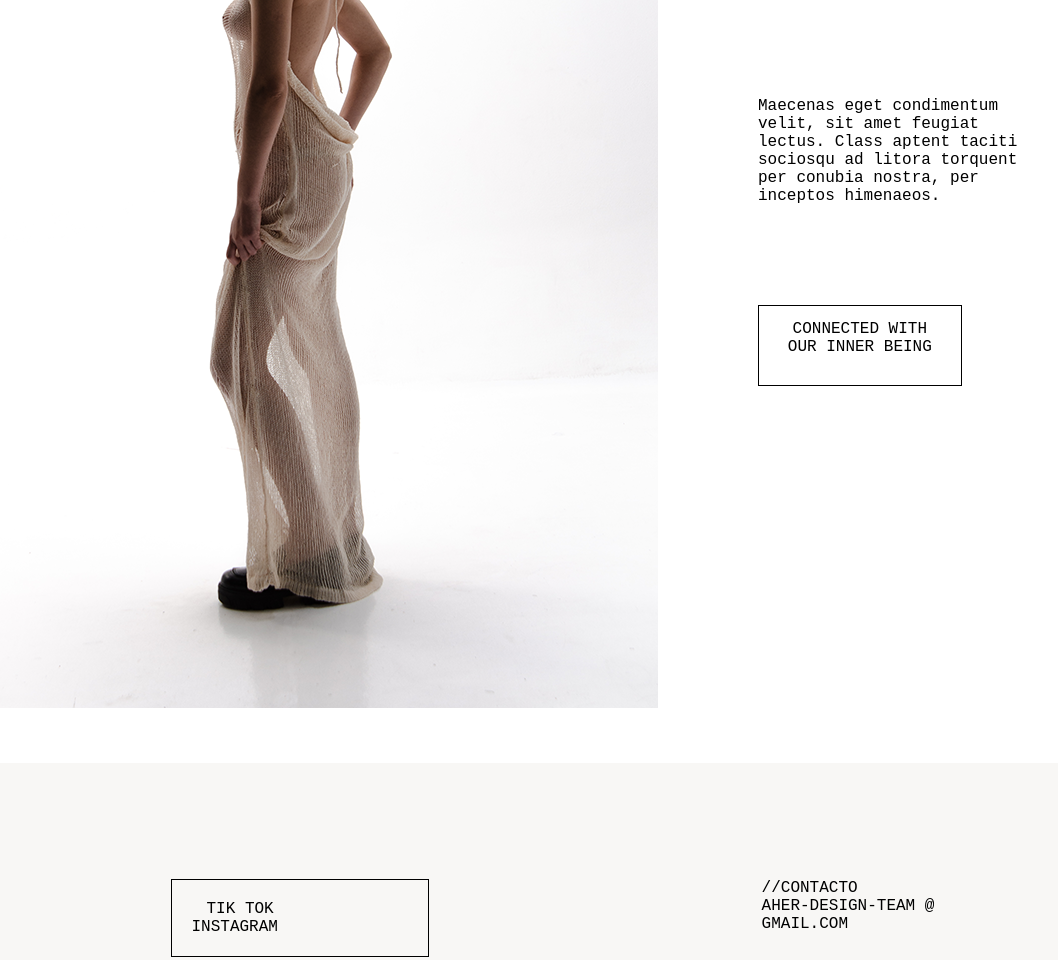
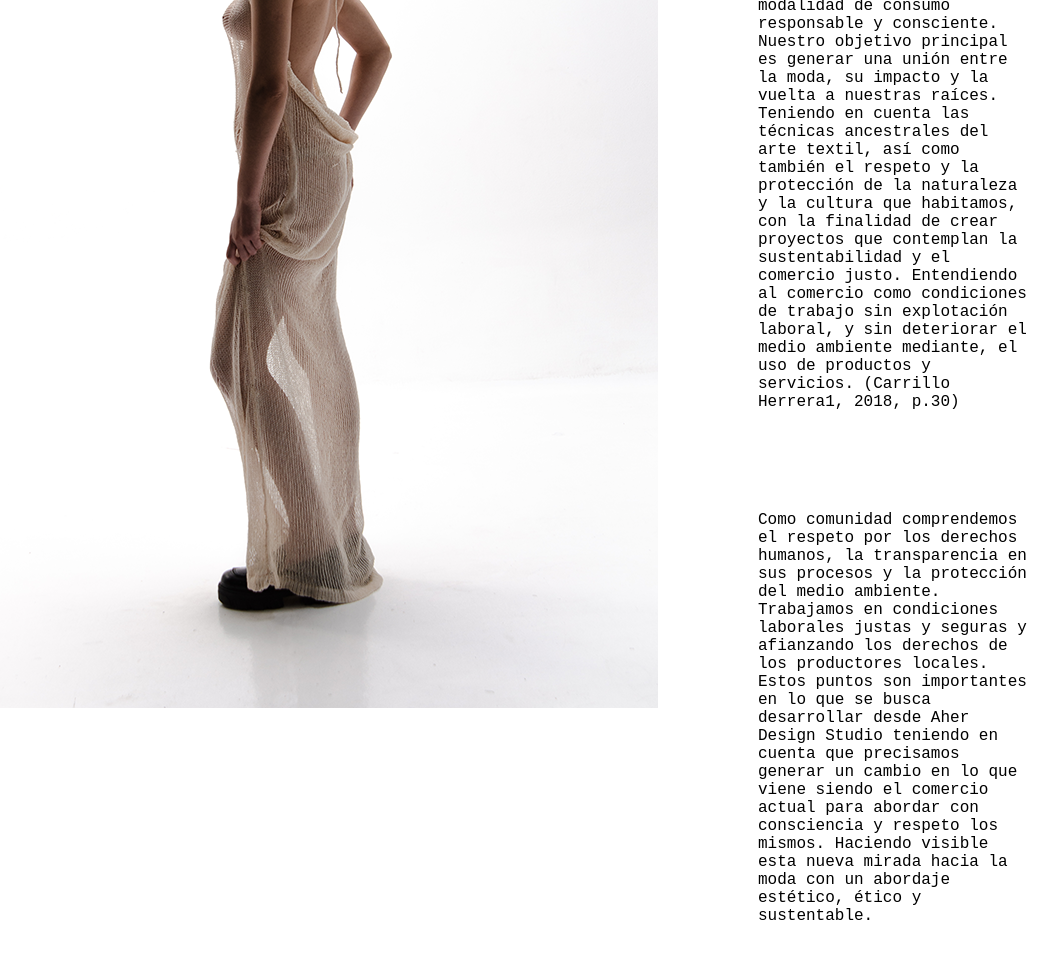
Before and after one commit to Andrey-Molina/Andrey-Molina.github.io, a plain HTML site: page pages/origen.html in a window 1280 px wide. Shown: the part 705-1665 px from the top of the page, without its empty margins (150-1208 px from the left). Drawn offline with Linux system fonts and the light colour scheme.

Commit message:
UPDATED whole project

```diff
--- a/pages/origen.html
+++ b/pages/origen.html
@@ -63,12 +63,28 @@
         </span>
 
             <span class="span-p-origen">
-            <p class="primer-p-origen">Lorem ipsum dolor sit amet, consectetur adipiscing elit.
-                Etiam eu
-                turpis
-                molestie, dictum est a, mattis tellus. Sed dignissim, metus nec fringilla accumsan, risus sem sollicitudin lacus, ut interdum tellus elit sed risus. Maecenas eget condimentum velit, sit amet feugiat lectus. Class aptent taciti sociosqu ad litora torquent per conubia nostra, per inceptos himenaeos.</p>
-            <p class="segundo-p-origen">Maecenas eget condimentum velit, sit amet feugiat lectus.
-                Class aptent taciti sociosqu ad litora torquent per conubia nostra, per inceptos himenaeos.</p>
+            <p class="primer-p-origen">Aher Design Studio es un proyecto que nació en 2021 y fue tomando forma al pasar de
+                                los años.
+                                Creamos una comunidad de diseño sustentable, se piensa en las necesidades ambietales,
+                                económicas y sociales en toda la cadena de producción.
+                                Buscamos expandir y visualizar la calidad y dedicación de estas técnicas
+                                ancestrales, promoviendo también la modalidad de consumo responsable y consciente.
+                                Nuestro objetivo principal es generar una unión entre la moda,
+                                su impacto y la vuelta a nuestras raíces.
+                                Teniendo en cuenta las técnicas ancestrales
+                                del arte textil, así como también el respeto y la protección de la naturaleza y la
+                                cultura que habitamos, con la finalidad de crear proyectos que contemplan la sustentabilidad y el comercio justo.
+                                Entendiendo al comercio como condiciones de trabajo sin explotación laboral,
+                                y sin deteriorar el medio ambiente mediante, el uso de productos y servicios.
+                                (Carrillo Herrera1, 2018, p.30) </p>
+            <p class="segundo-p-origen">Como comunidad comprendemos el respeto por los derechos humanos, la transparencia en sus procesos y
+                    la protección del medio ambiente.
+                    Trabajamos en condiciones laborales justas y seguras y afianzando los derechos de los productores
+                    locales.
+                    Estos puntos son importantes en lo que se busca desarrollar desde Aher Design Studio
+                    teniendo en cuenta que precisamos generar un cambio en lo que viene siendo el comercio actual
+                    para abordar con consciencia y respeto los mismos.
+                    Haciendo visible esta nueva mirada hacia la moda con un abordaje estético, ético y sustentable.</p>
             <p class="inner-being-box">CONNECTED WITH <br> OUR INNER BEING</p>
         </span>
         </section>
```
Also changed, not shown: index.html (+1 -1 lines), pages/products/producto02.html (+9 -1 lines).
